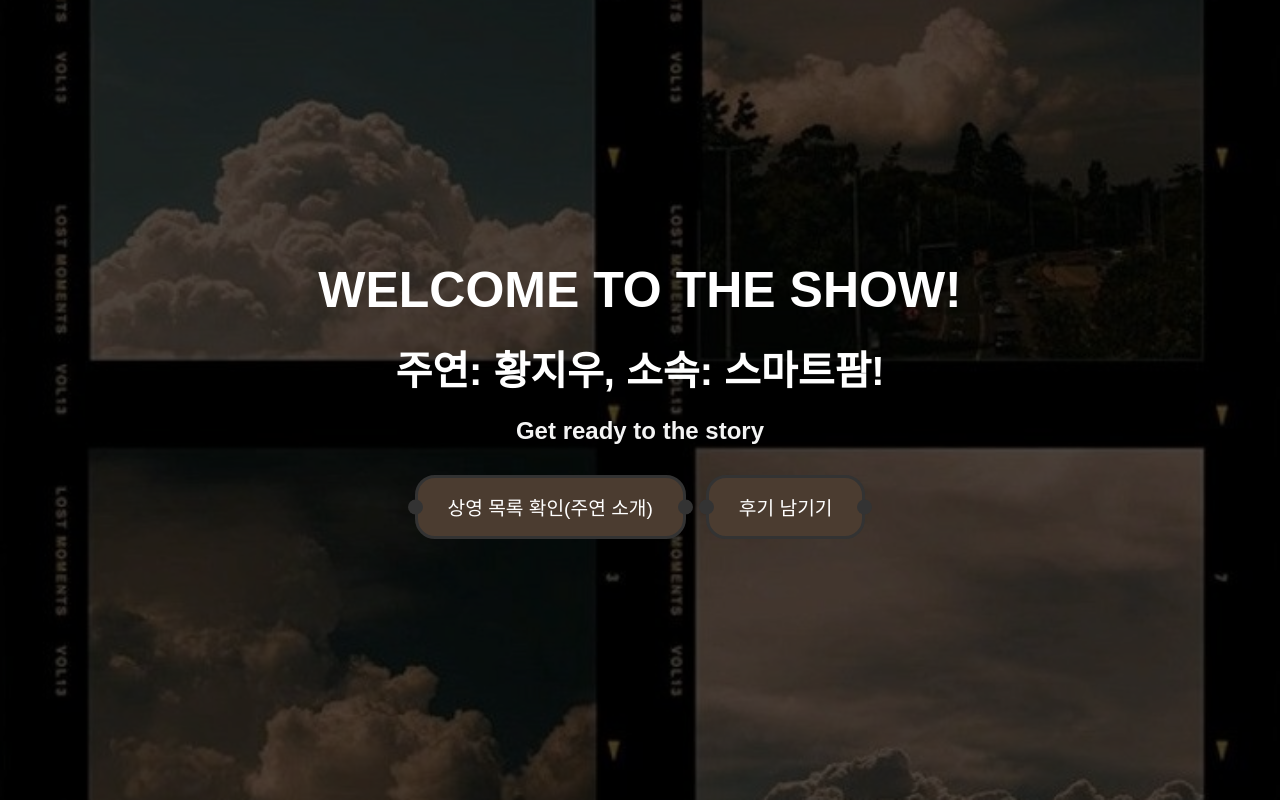
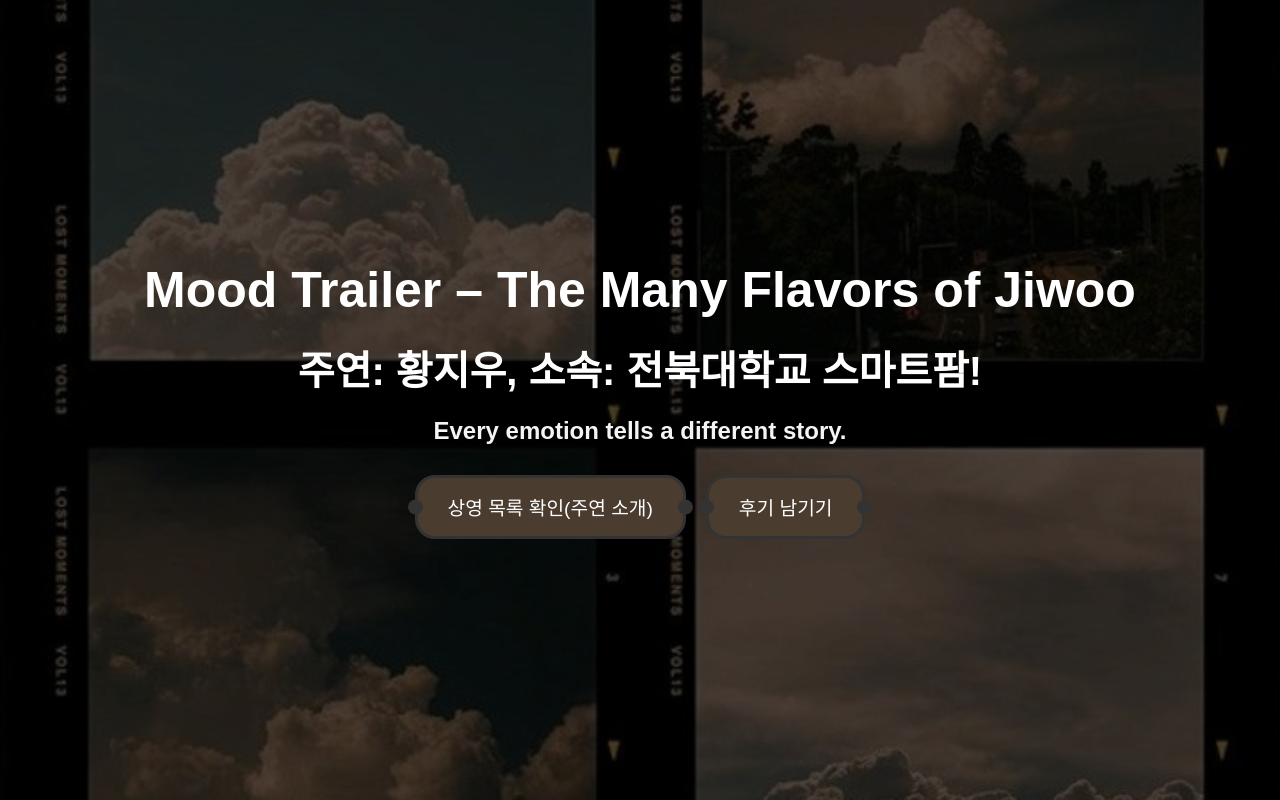
Before and after one commit to Hwangjiwoo14/kimberlyweb, a plain HTML site: page index.html in a window 1280 px wide. Drawn offline with Linux system fonts and the light colour scheme.

Commit message:
Add files via upload

```diff
--- a/index.html
+++ b/index.html
@@ -3,7 +3,7 @@
 <head>
     <meta charset="UTF-8">
     <meta name="viewport" content="width=device-width, initial-scale=1.0">
-    <title>WELCOME TO THE SHOW!</title>
+    <title>Mood Trailer – The Many Flavors of Jiwoo</title>
     <link rel="stylesheet" href="styles.css">
 </head>
 <body>
@@ -11,10 +11,11 @@
         <div class="overlay">
             <div class="content">
                 <div class="logo-box">
-                    <span class="logo-text fade-in">WELCOME TO THE SHOW!</span>
+                    <span class="logo-text fade-in">Mood Trailer – The Many Flavors of Jiwoo</span>
                 </div>
-                <h1 class="animate-text">주연: 황지우, 소속: 스마트팜!</h1>
-                <h2 class="small-text fade-in-text">Get ready to the story</h2>
+                <!-- 주연 소개는 아래로 -->
+                <h1 class="animate-text">주연: 황지우, 소속: 전북대학교 스마트팜!</h1>
+                <h2 class="small-text fade-in-text">Every emotion tells a different story.</h2>
                 <div class="button-container">
                     <a href="newpage.html" class="btn ticket-btn">상영 목록 확인(주연 소개)</a>
                     <a href="contact.html" class="btn ticket-btn">후기 남기기</a>
```
